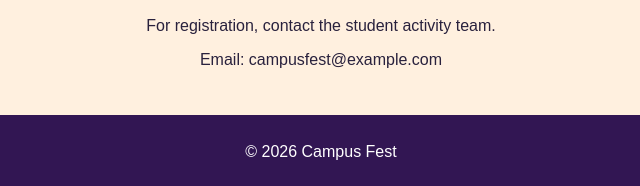
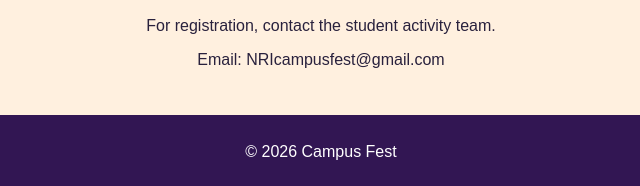
Before and after one commit to Deepu4653/College_fest_website, a plain HTML site: page index.html in a window 1280 px wide. Shown: the part 1284-1470 px from the top of the page, 319-959 px from the left. Drawn offline with Linux system fonts and the light colour scheme.

Commit message:
Update index.html

```diff
--- a/index.html
+++ b/index.html
@@ -72,7 +72,7 @@
     <div class="section contact" id="contact">
         <h2>Be Part of the Celebration</h2>
         <p>For registration, contact the student activity team.</p>
-        <p>Email: campusfest@example.com</p>
+        <p>Email: NRIcampusfest@gmail.com</p>
     </div>
 
     <div class="footer">
```
